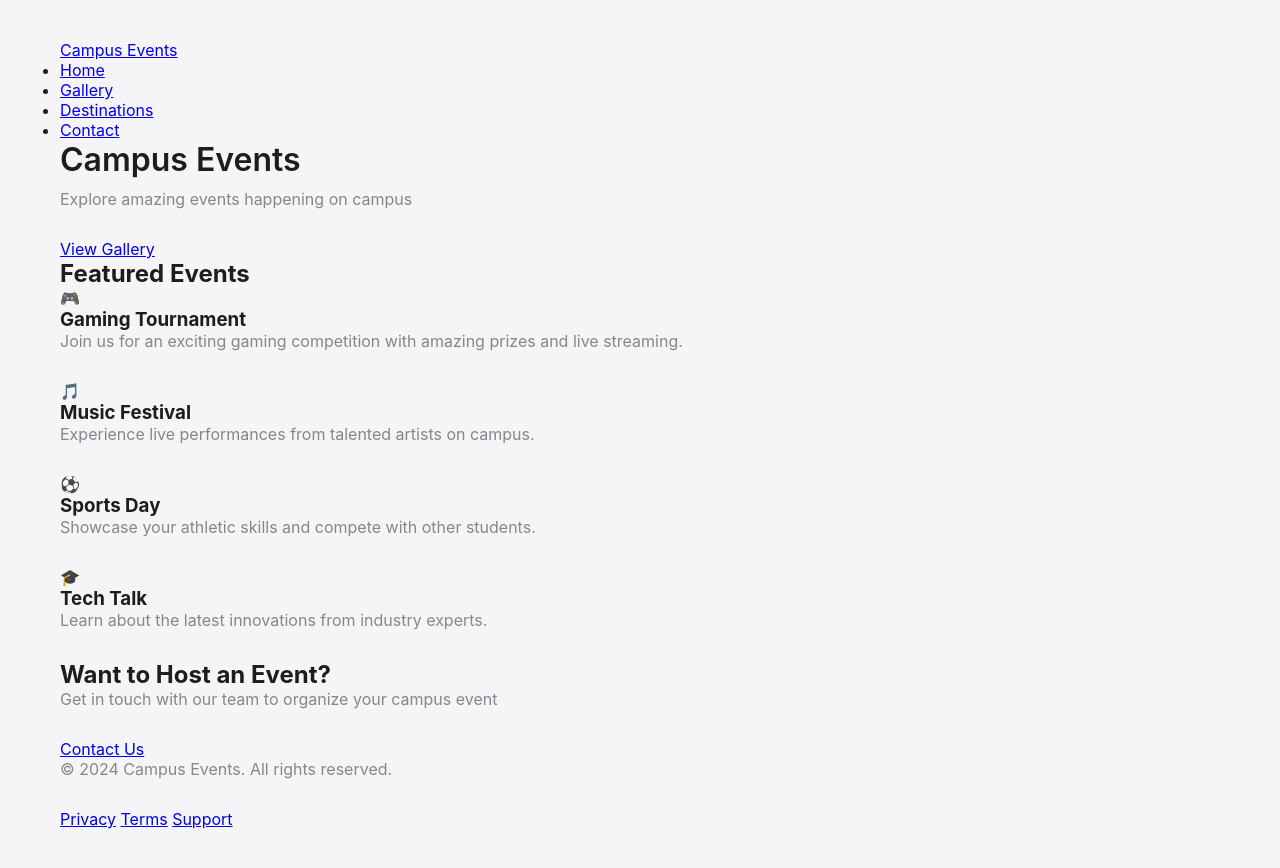
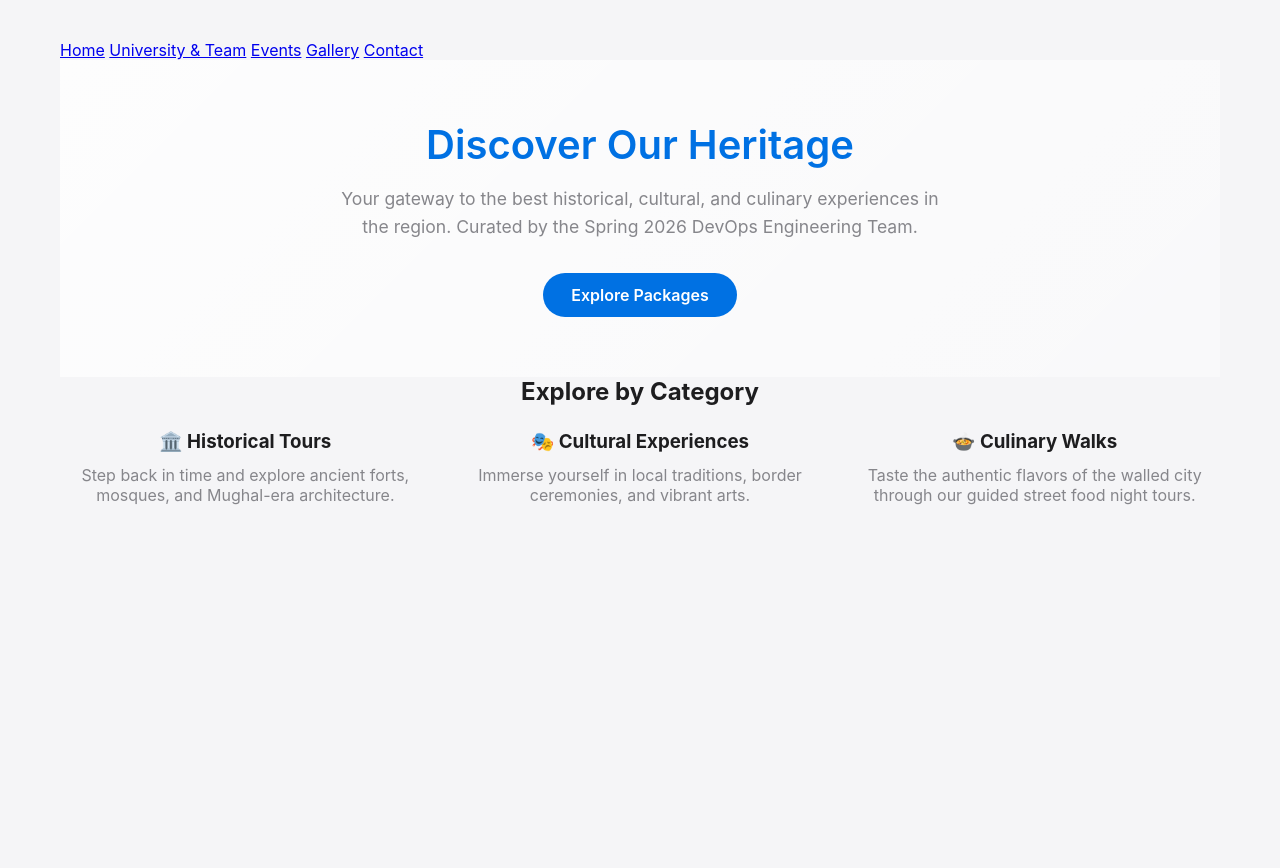
Before and after one commit to RaoAhmadRaza/campus-event, a website: page src/index.html in a window 1280 px wide. After the commit the page ends 800 px from the top, so only its background shows below. Drawn offline with Linux system fonts and the light colour scheme.

Commit message:
final commit

```diff
--- a/src/index.html
+++ b/src/index.html
@@ -1,82 +1,46 @@
-<!doctype html>
+<!DOCTYPE html>
 <html lang="en">
-  <head>
-    <meta charset="UTF-8" />
-    <meta name="viewport" content="width=device-width, initial-scale=1.0" />
-    <title>Campus Events - Home</title>
-    <link rel="stylesheet" href="../styles/style.css" />
-  </head>
-  <body>
-    <!-- Navigation -->
-    <nav class="navbar">
-      <div class="nav-container">
-        <a href="index.html" class="logo">Campus Events</a>
-        <ul class="nav-links">
-          <li><a href="index.html" class="active">Home</a></li>
-          <li><a href="gallery.html">Gallery</a></li>
-          <li><a href="destination.html">Destinations</a></li>
-          <li><a href="contact.html">Contact</a></li>
-        </ul>
-      </div>
+<head>
+    <meta charset="UTF-8">
+    <meta name="viewport" content="width=device-width, initial-scale=1.0">
+    <title>Home - Campus Events & Local Tourism</title>
+    <link rel="stylesheet" href="../styles/style.css">
+</head>
+<body>
+    <nav class="glass-card nav-bar">
+        <a href="index.html" class="active">Home</a>
+        <a href="destination.html">University & Team</a>
+        <a href="packages.html">Events</a>
+        <a href="gallery.html">Gallery</a>
+        <a href="contact.html">Contact</a>
     </nav>
 
-    <!-- Hero Section -->
-    <section class="hero">
-      <div class="hero-content">
-        <h1>Campus Events</h1>
-        <p>Explore amazing events happening on campus</p>
-        <a href="gallery.html" class="cta-btn">View Gallery</a>
-      </div>
+    <header class="glass-card hero-section mb-40">
+        <h1>Discover Our Heritage</h1>
+        <p>Your gateway to the best historical, cultural, and culinary experiences in the region. Curated by the Spring 2026 DevOps Engineering Team.</p>
+        <a href="packages.html" class="cta-button">Explore Packages</a>
+    </header>
+
+    <section>
+        <h2 style="text-align: center; margin-bottom: 24px;">Explore by Category</h2>
+        <div class="categories-grid">
+
+            <div class="glass-card category-card">
+                <h3>🏛️ Historical Tours</h3>
+                <p>Step back in time and explore ancient forts, mosques, and Mughal-era architecture.</p>
+            </div>
+
+            <div class="glass-card category-card">
+                <h3>🎭 Cultural Experiences</h3>
+                <p>Immerse yourself in local traditions, border ceremonies, and vibrant arts.</p>
+            </div>
+
+            <div class="glass-card category-card">
+                <h3>🍲 Culinary Walks</h3>
+                <p>Taste the authentic flavors of the walled city through our guided street food night tours.</p>
+            </div>
+
+        </div>
     </section>
-
-    <!-- Featured Events -->
-    <section class="featured-section">
-      <h2>Featured Events</h2>
-      <div class="featured-grid">
-        <div class="featured-card glass-card">
-          <div class="card-icon">🎮</div>
-          <h3>Gaming Tournament</h3>
-          <p>
-            Join us for an exciting gaming competition with amazing prizes and
-            live streaming.
-          </p>
-        </div>
-
-        <div class="featured-card glass-card">
-          <div class="card-icon">🎵</div>
-          <h3>Music Festival</h3>
-          <p>Experience live performances from talented artists on campus.</p>
-        </div>
-
-        <div class="featured-card glass-card">
-          <div class="card-icon">⚽</div>
-          <h3>Sports Day</h3>
-          <p>Showcase your athletic skills and compete with other students.</p>
-        </div>
-
-        <div class="featured-card glass-card">
-          <div class="card-icon">🎓</div>
-          <h3>Tech Talk</h3>
-          <p>Learn about the latest innovations from industry experts.</p>
-        </div>
-      </div>
-    </section>
-
-    <!-- Call to Action -->
-    <section class="cta-section glass-card">
-      <h2>Want to Host an Event?</h2>
-      <p>Get in touch with our team to organize your campus event</p>
-      <a href="contact.html" class="cta-btn-secondary">Contact Us</a>
-    </section>
-
-    <!-- Footer -->
-    <footer class="footer">
-      <p>&copy; 2024 Campus Events. All rights reserved.</p>
-      <div class="footer-links">
-        <a href="#">Privacy</a>
-        <a href="#">Terms</a>
-        <a href="#">Support</a>
-      </div>
-    </footer>
-  </body>
+</body>
 </html>
--- a/styles/style.css
+++ b/styles/style.css
@@ -637,3 +637,60 @@ p {
     margin-bottom: 0;
     margin-top: auto; /* Pushes the price to the bottom of the card */
 }
+/* --- Index/Home Page Specific Styles --- */
+
+.hero-section {
+    text-align: center;
+    padding: 60px 20px;
+    background: linear-gradient(135deg, rgba(255,255,255,0.8), rgba(255,255,255,0.4));
+}
+
+.hero-section h1 {
+    font-size: 2.5rem;
+    color: var(--accent);
+    margin-top: 0;
+    margin-bottom: 16px;
+}
+
+.hero-section p {
+    font-size: 1.1rem;
+    max-width: 600px;
+    margin: 0 auto 32px auto;
+    line-height: 1.6;
+}
+
+.cta-button {
+    display: inline-block;
+    background-color: var(--accent);
+    color: white;
+    padding: 12px 28px;
+    border-radius: 30px;
+    text-decoration: none;
+    font-weight: 600;
+    transition: background-color 0.3s ease, transform 0.2s ease;
+}
+
+.cta-button:hover {
+    background-color: #005bb5;
+    transform: translateY(-2px);
+}
+
+.categories-grid {
+    display: grid;
+    grid-template-columns: repeat(auto-fit, minmax(250px, 1fr));
+    gap: 24px;
+}
+
+.category-card {
+    text-align: center;
+    transition: transform 0.3s ease;
+}
+
+.category-card:hover {
+    transform: translateY(-5px);
+}
+
+.category-card h3 {
+    margin-top: 0;
+    margin-bottom: 12px;
+}
```
